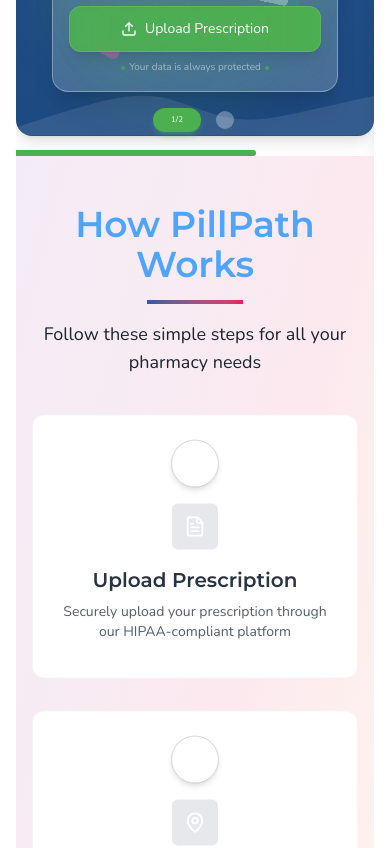
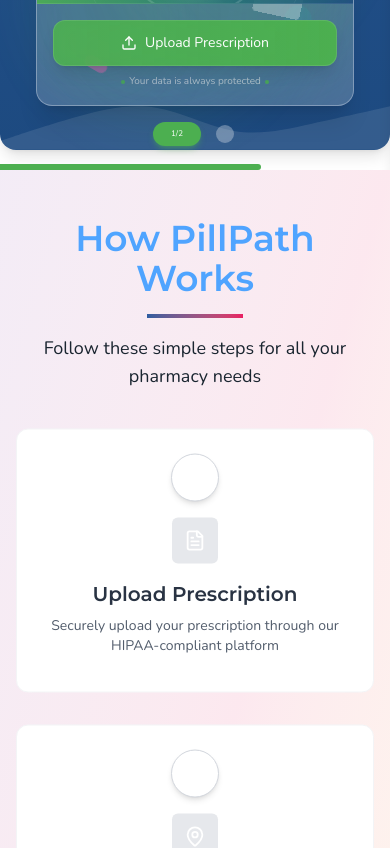
Before and after one commit to bavindu122/PillPath, a React (Vite) app in the folder frontend/: page / in a window 390 px wide. Shown: the part 940-1788 px from the top of the page. Built offline with nearby package versions, Linux system fonts and the light colour scheme.

Commit message:
refactor: Remove unnecessary class names from App component's main div

```diff
--- a/frontend/src/App.jsx
+++ b/frontend/src/App.jsx
@@ -21,7 +21,7 @@
   const location = useLocation();
   const isAdminPath = location.pathname.startsWith("/pharmacy");
   return (
-    <div className="mx-4 sm:mx-[0%]">
+    <div >
       {!isAdminPath && <Navbar />}
       <Routes>
         <Route path="/" element={<Home />} />
```
